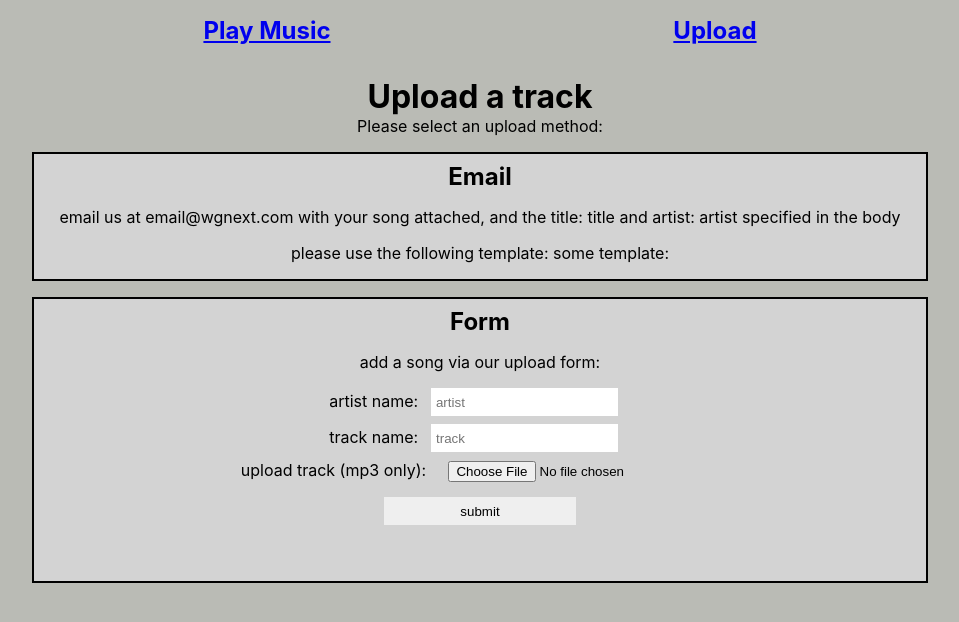
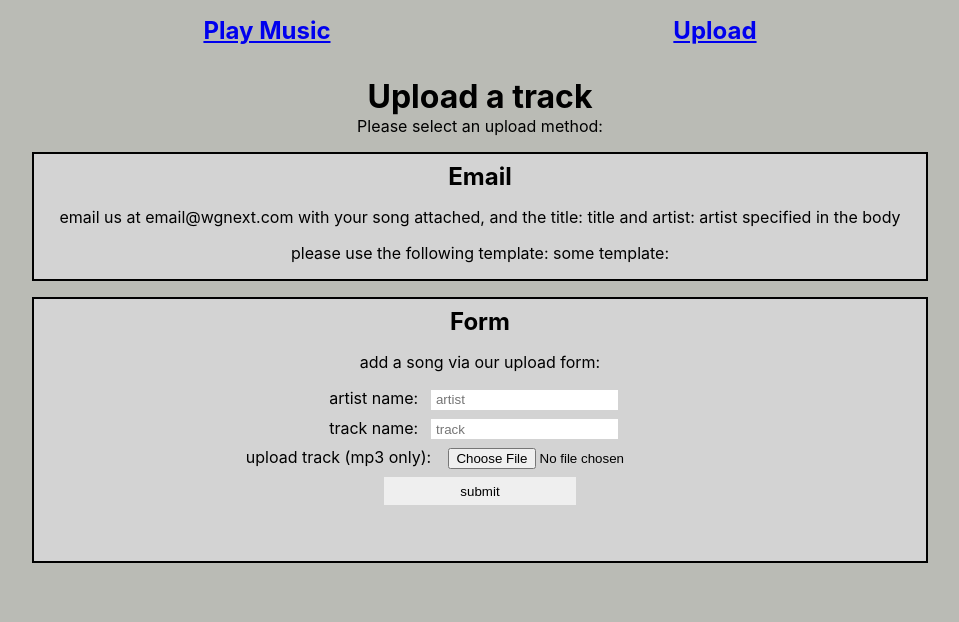
Before and after one commit to londes/wgnext-radio, a React (Create React App) app in the folder client/: page /upload in a window 1280 px wide. Shown: the top 622 px of the page, without its empty margins (160-1119 px from the left). Built offline with nearby package versions, Linux system fonts and the light colour scheme; no server answers.

Commit message:
quick css update to input fields

```diff
--- a/client/src/App.css
+++ b/client/src/App.css
@@ -96,8 +96,8 @@ html, body {
   margin-bottom: 1vh;
 }
 
-.field-container > input {
-  height: 3.5vh;
+.field-container-artist-track {
+  height: 20px;
   padding: 0 5px;
 }
 
--- a/client/src/views/UploadPage.js
+++ b/client/src/views/UploadPage.js
@@ -97,11 +97,11 @@ export default function UploadPage({ tracks, setTracks }) {
         <form className="upload-form" onSubmit={handleSubmit}>
           <div className="field-container">
             <label htmlFor="artist">artist name:</label>
-            <input type="text" id="artist" name="artist" placeholder="artist" value={formValues.artist} onChange={handleChange}></input>
+            <input className="field-container-artist-track" type="text" id="artist" name="artist" placeholder="artist" value={formValues.artist} onChange={handleChange}></input>
           </div>
           <div className="field-container">
             <label htmlFor="title">track name:</label>
-            <input type="text" id="title" name="title" placeholder="track" value={formValues.title} onChange={handleChange}></input>
+            <input className="field-container-artist-track" type="text" id="title" name="title" placeholder="track" value={formValues.title} onChange={handleChange}></input>
           </div>
           <div className="field-container">
             <label htmlFor="songFile">upload track (mp3 only): </label>
```
Also changed, not shown: 11 other files (tests, documents, lock files or other folders).
